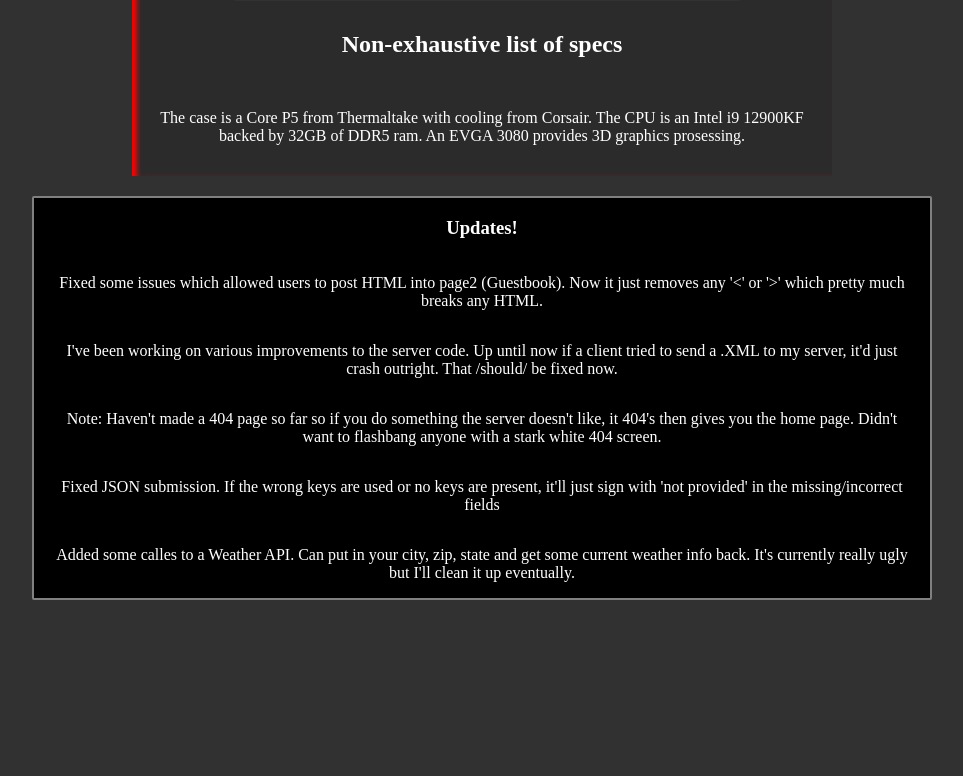
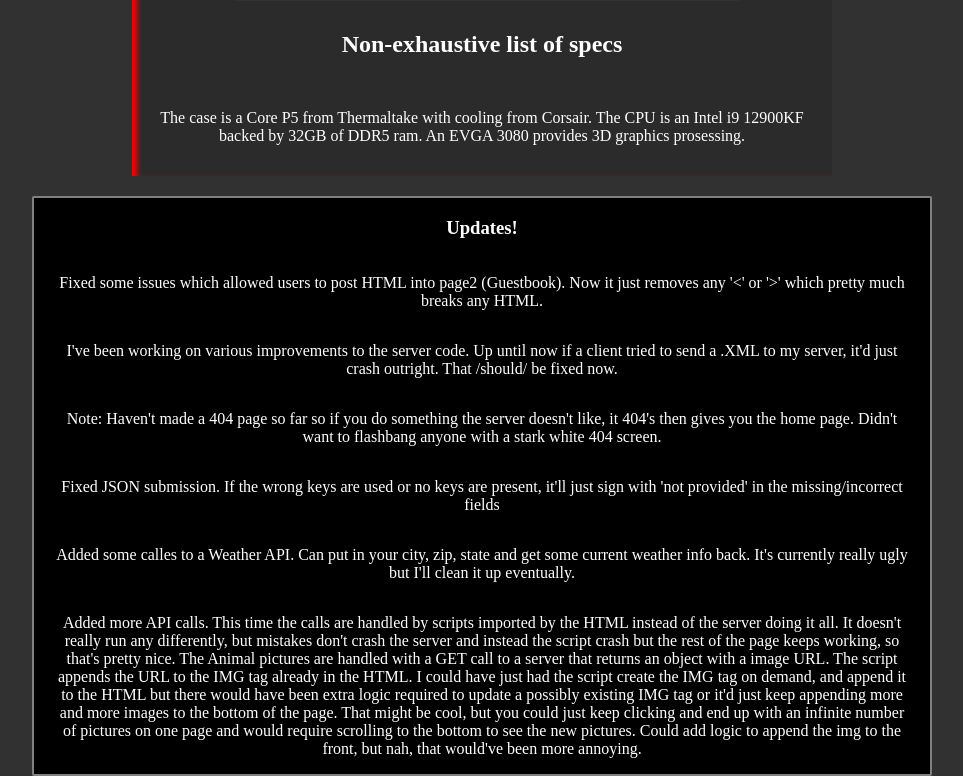
Before and after one commit to BenjaminWilson13/FirstWebsite, a website: page index.html in a window 1280 px wide. Shown: the part 1102-1878 px from the top of the page, without its empty margins (158-1121 px from the left). Before the commit the page ends 1702 px from the top, so only its background shows below. Drawn offline with Linux system fonts and the light colour scheme.

Commit message:
updated index page

```diff
--- a/index.html
+++ b/index.html
@@ -85,6 +85,7 @@
           in the missing/incorrect fields</p>
         <p>Added some calles to a Weather API. Can put in your city, zip, state and get some current weather info back.
           It's currently really ugly but I'll clean it up eventually.</p>
+        <p>Added more API calls. This time the calls are handled by scripts imported by the HTML instead of the server doing it all. It doesn't really run any differently, but mistakes don't crash the server and instead the script crash but the rest of the page keeps working, so that's pretty nice. The Animal pictures are handled with a GET call to a server that returns an object with a image URL. The script appends the URL to the IMG tag already in the HTML. I could have just had the script create the IMG tag on demand, and append it to the HTML but there would have been extra logic required to update a possibly existing IMG tag or it'd just keep appending more and more images to the bottom of the page. That might be cool, but you could just keep clicking and end up with an infinite number of pictures on one page and would require scrolling to the bottom to see the new pictures. Could add logic to append the img to the front, but nah, that would've been more annoying.</p>
   </footer>
 
 </body>
```
